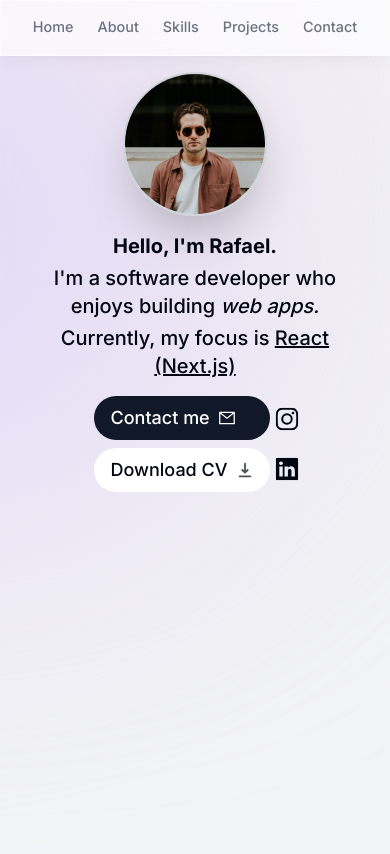
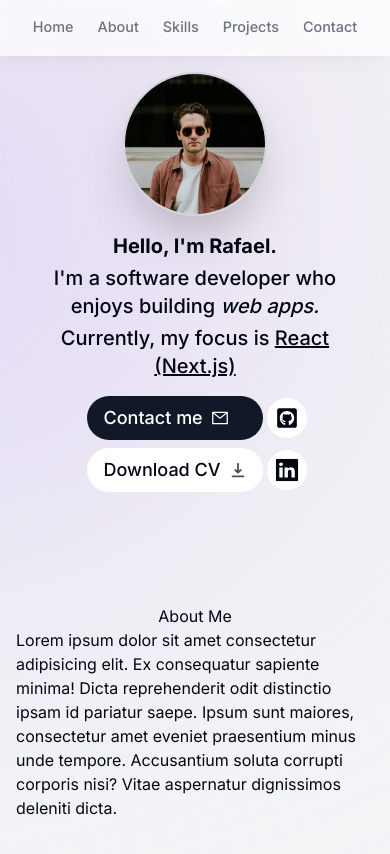
Before and after one commit to rafaelfontenele/nextjs-portfolio, a Next.js app: page / in a window 390 px wide. Shown: the top 854 px of the page. Built offline with nearby package versions, Linux system fonts and the light colour scheme.

Commit message:
feat: section divider component

```diff
--- a/app/layout.tsx
+++ b/app/layout.tsx
@@ -1,6 +1,6 @@
 import './globals.css'
 import { Inter } from 'next/font/google'
-import Header from '@/components/header';
+import Header from '@/components/Header';
 import Page from '@/app/page';
 
 
--- a/app/page.tsx
+++ b/app/page.tsx
@@ -1,4 +1,6 @@
-import Home from '@/components/home';
+import Home from '@/components/Home';
+import Divider from '@/components/Divider';
+import About from  '@/components/About';
 
 export default function Page() {
   return (
@@ -6,6 +8,8 @@ export default function Page() {
     <main className='flex flex-col items-center px-4 sm:px-0'>
 
       <Home />
+      <Divider />
+      <About />
 
 
     </main>
--- /dev/null
+++ b/components/About.tsx
@@ -0,0 +1,12 @@
+import React from 'react'
+
+export default function About() {
+  return (
+        <>
+            <h1>About Me</h1>
+
+            <p>Lorem ipsum dolor sit amet consectetur adipisicing elit. Ex consequatur sapiente minima! Dicta reprehenderit odit distinctio ipsam id pariatur saepe. Ipsum sunt maiores, consectetur amet eveniet praesentium minus unde tempore. Accusantium soluta corrupti corporis nisi? Vitae aspernatur dignissimos deleniti dicta.</p>
+
+        </>
+    )
+}
--- /dev/null
+++ b/components/Divider.tsx
@@ -0,0 +1,16 @@
+'use client';
+
+import React from 'react'
+import { motion } from 'framer-motion';
+
+export default function Divider() {
+  return (
+
+        <motion.div
+          initial={ {opacity: 0, y: 100} }
+          animate={ {opacity: 1, y: 0} }
+          transition= { {delay: 3, duration: 0.8} }
+          className='bg-[#e5e7ebb3] my-24 h-20 w-1 rounded-full hidden sm:block'
+        ></motion.div>
+    )
+}
--- a/components/home.tsx
+++ b/components/Home.tsx
@@ -5,11 +5,14 @@ import Image from 'next/image';
 import randomGuyImage from '../public/randomGuy.jpg'
 import { motion } from 'framer-motion';
 import Link from 'next/link';
-import { BsArrowRight, BsInstagram, BsLinkedin } from 'react-icons/bs';
+import { BsLinkedin } from 'react-icons/bs';
+import { FaGithubSquare } from 'react-icons/fa'
 import { HiDownload } from 'react-icons/hi';
 import { AiOutlineMail } from 'react-icons/ai'
 
 export default function Home() {
+    const githubURL = 'https://github.com/rafaelfontenele';
+    let linkedinURL = 'https://www.linkedin.com/in/rafael-fontenele-76913216a';
     const contactIconStyle = { color: "white" }
   return (
     <section id='#home' className='mb-28 max-w-[50rem] text-center sm:mb-0 flex items-center justify-center flex-col'>
@@ -66,7 +69,7 @@ export default function Home() {
                         Contact me <AiOutlineMail className='sm:opacity-70 group-hover:translate-x-1 transition'/>
                     </Link>
 
-                    <a href='#resume'
+                    <a href='/JPG_Test.jpg' download
                     className='group bg-white px-4 py-2 sm:px-7 sm:py-3 flex items-center gap-2 rounded-full
                     outline-none focus:scale-110 hover:scale-110 active:scale-105 transition'
                     >
@@ -74,9 +77,9 @@ export default function Home() {
                     </a>
                 </div>
 
-                <div className='flex flex-col sm:flex-row gap-8 sm:gap-4'>
-                    <a href="" className='scale-125 outline-none focus:scale-[1.5] hover:scale-[1.5] active:scale-[1.5] transition '><BsInstagram /></a>
-                    <a href="" className='scale-125 outline-none focus:scale-[1.5] hover:scale-[1.5] active:scale-[1.5] transition'><BsLinkedin /></a>
+                <div className='flex flex-col sm:flex-row gap-[1.3rem] sm:gap-4'>
+                    <a target="_blank" rel="noopener noreferrer" href={githubURL} className='rounded-full bg-white w-8 h-8 flex items-center justify-center scale-125 outline-none focus:scale-[1.5] hover:scale-[1.5] active:scale-[1.5] transition '><FaGithubSquare /></a>
+                    <a target="_blank" rel="noopener noreferrer" href={linkedinURL} className='rounded-full bg-white w-8 h-8 flex items-center justify-center scale-125 outline-none focus:scale-[1.5] hover:scale-[1.5] active:scale-[1.5] transition'><BsLinkedin /></a>
                 </div>
 
         </motion.div>
```
Also changed, not shown: components/Header.tsx (renamed from components/header.tsx), public/JPG_Test.jpg (added).
